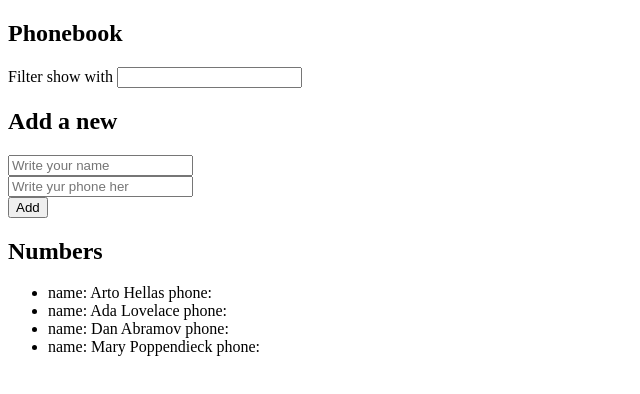
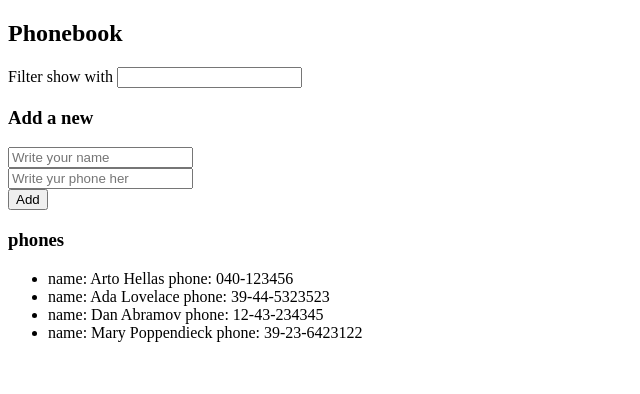
Before and after one commit to danielnegrete3/Full-Stak-Course, a React (Vite) app in the folder part2/phoneBook/: page / in a window 1280 px wide. Shown: the top 394 px of the page, without its empty margins (0-640 px from the left). Built offline with nearby package versions, Linux system fonts and the light colour scheme.

Commit message:
exercise 2.10

```diff
--- a/part2/phoneBook/src/App.jsx
+++ b/part2/phoneBook/src/App.jsx
@@ -1,11 +1,14 @@
 import { useState } from 'react'
+import Filter from './components/Filter';
+import Form from './components/Form';
+import Persons from './components/Persons';
 
 function App() {
   const [persons, setPersons] = useState([
-    { name: 'Arto Hellas', number: '040-123456', id: 1 },
-    { name: 'Ada Lovelace', number: '39-44-5323523', id: 2 },
-    { name: 'Dan Abramov', number: '12-43-234345', id: 3 },
-    { name: 'Mary Poppendieck', number: '39-23-6423122', id: 4 }
+    { name: 'Arto Hellas', phone: '040-123456', id: 1 },
+    { name: 'Ada Lovelace', phone: '39-44-5323523', id: 2 },
+    { name: 'Dan Abramov', phone: '12-43-234345', id: 3 },
+    { name: 'Mary Poppendieck', phone: '39-23-6423122', id: 4 }
   ]);
 
   const [newName, setNewName] = useState("");
@@ -51,21 +54,11 @@ function App() {
   return (
     <>
       <h2>Phonebook</h2>
-        <p>Filter show with <input type="text" value={filter} onChange={handleFilter}/></p>
-      <h2>Add a new</h2>
-      <form onSubmit={addPerson}>
-        <input type="text" value={newName} onChange={handleNewName} placeholder='Write your name'/>
-        <br />
-        <input type="text" value={newPhone} onChange={handleNewPhone} placeholder='Write yur phone her' />
-        <br />
-        <button type='submit'>Add</button>
-      </form>
-      <h2>Numbers</h2>
-      <ul>
-        {personsToShow.map(person => (
-          <li key={person.id}>name: {person.name} phone: {person.phone}</li>
-        ))}
-      </ul>
+        <Filter filter={filter} handleFilter={handleFilter} />
+      <h3>Add a new</h3>
+        <Form onSubmit={addPerson} newName={newName} handleNewName={handleNewName} newPhone={newPhone} handleNewPhone={handleNewPhone} />
+      <h3>phones</h3>
+        <Persons persons={personsToShow} />
     </>
   )
 }
--- /dev/null
+++ b/part2/phoneBook/src/components/Filter.jsx
@@ -0,0 +1,8 @@
+
+const Filter = ({ filter, handleFilter }) => {
+    return (
+        <p>Filter show with <input type="text" value={filter} onChange={handleFilter}/></p>
+    );
+}
+
+export default Filter;
--- /dev/null
+++ b/part2/phoneBook/src/components/Form.jsx
@@ -0,0 +1,15 @@
+
+const Form = ({onSubmit, newName,handleNewName,newPhone,handleNewPhone}) =>{
+
+    return(
+        <form onSubmit={onSubmit}>
+            <input type="text" value={newName} onChange={handleNewName} placeholder='Write your name'/>
+            <br />
+            <input type="text" value={newPhone} onChange={handleNewPhone} placeholder='Write yur phone her' />
+            <br />
+            <button type='submit'>Add</button>
+        </form>
+    )
+}
+
+export default Form;
--- /dev/null
+++ b/part2/phoneBook/src/components/Persons.jsx
@@ -0,0 +1,13 @@
+
+const Persons = ({persons}) => {
+
+    return(
+        <ul>
+            {persons.map(person => (
+                <li key={person.id}>name: {person.name} phone: {person.phone}</li>
+            ))}
+        </ul>
+    )
+}
+
+export default Persons;
```
